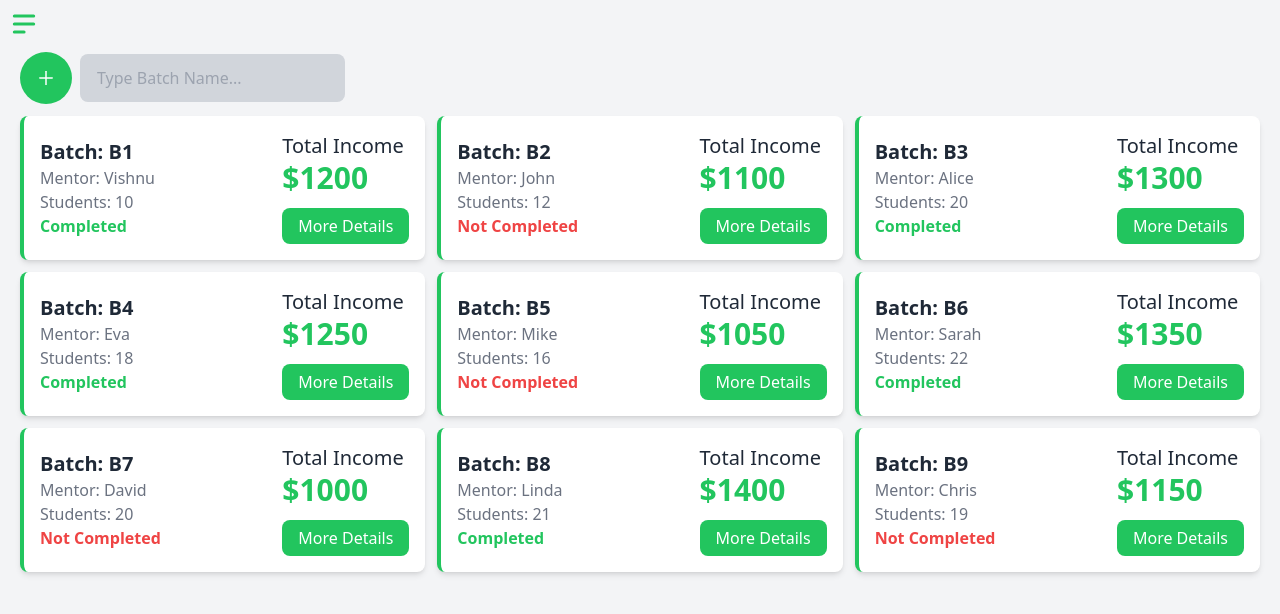
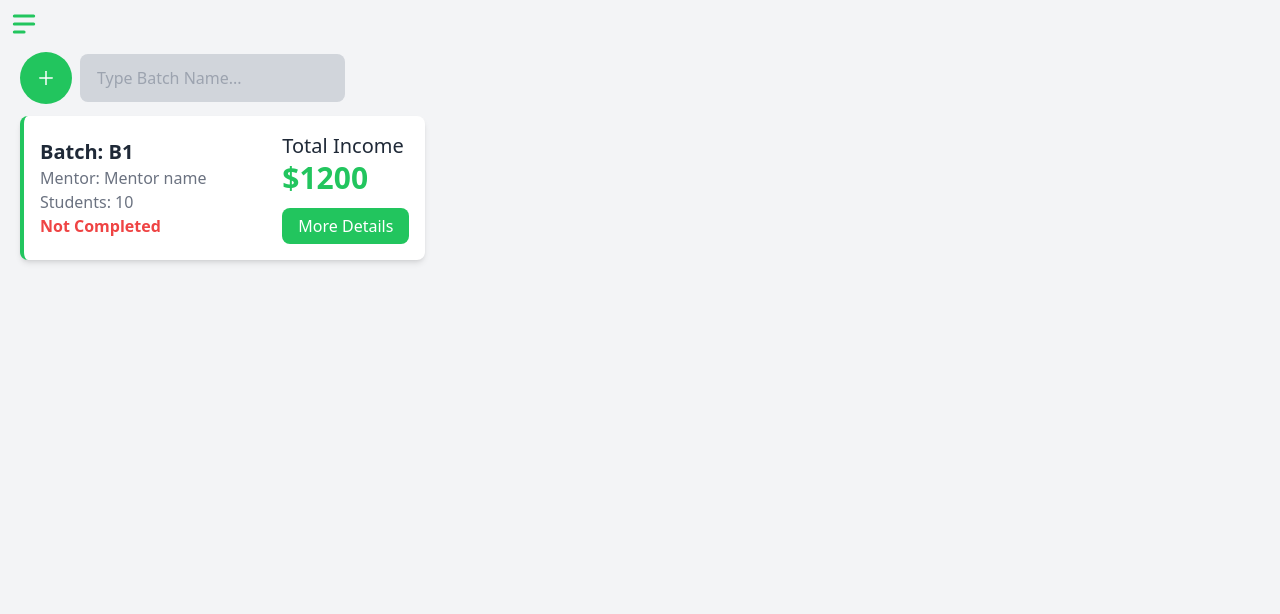
Before and after one commit to adarshswaminath/fetlla, a React (Vite) app: page /batches in a window 1280 px wide. Shown: the top 614 px of the page. Built offline with nearby package versions, Linux system fonts and the light colour scheme.

Commit message:
feat: implement static code for backend

```diff
--- a/src/Components/Batches/Batches.jsx
+++ b/src/Components/Batches/Batches.jsx
@@ -1,10 +1,8 @@
 import React, { useState } from "react";
-import { batchDetils } from "../../constants";
 import { AiOutlinePlus } from "react-icons/ai";
 import { Link ,useNavigate} from "react-router-dom";
 
-const Card = ({ props }) => {
-  const { name, mentor, isCompleted, totalStudents, income } = props;
+const Card = ({ name, mentor, isCompleted, totalStudents, income }) => {
   // pass data from here to details
   const navigate = useNavigate()
   // send the clicked batch name to details
@@ -58,13 +56,13 @@ function Batches() {
         />
       </div>
       <div className="grid gap-3 grid-cols-1 md:grid-cols-2 lg:grid-cols-3">
-        {batchDetils
-          .filter((value) =>
-            value.name.toLowerCase().includes(searchTerm.toLowerCase())
-          )
-          .map((value) => (
-            <Card key={value.name} props={value} />
-          ))}
+            <Card
+              name="B1"
+              mentor="Mentor name"
+              totalStudents={10}
+              isCompleted={false}
+              income={1200}
+            />
       </div>
     </div>
   );
--- a/src/Components/Batches/Details.jsx
+++ b/src/Components/Batches/Details.jsx
@@ -3,8 +3,7 @@ import { useLocation } from "react-router-dom";
 import { batchDetils } from "../../constants";
 
 // @dev display the student detils section
-const StudentDetils = ({ props }) => {
-  const { name, batch, fee, contactNumber } = props;
+const StudentDetils = ({ name, batch, fee, contactNumber }) => {
   return (
     <div className="bg-white rounded-lg shadow-md p-4 mt-4">
       <h1 className="text-xl font-semibold mb-2">{name}</h1>
@@ -18,16 +17,9 @@ const StudentDetils = ({ props }) => {
 };
 
 // @dev section to display about the batch
-const Box = ({ props }) => {
-  const { name, mentor, isCompleted, totalStudents, income, students } = props;
-   // if there is no students
-   if(!Array.isArray(students) || students.length === 0) {
-    return(
-      <div>
-        No Data found
-      </div>
-    )
-  }
+const Box = ({ name, mentor, isCompleted, totalStudents, income}) => {
+
+
   return (
     <div>
       <div className="bg-white rounded-lg shadow-lg p-6 mx-auto my-4 w-72">
@@ -48,26 +40,29 @@ const Box = ({ props }) => {
         Student detils
       </h3>
       <div className="grid gap-2 grid-cols-1 md:grid-cols-2 lg:grid-cols-4">
-        {students.map((student) => (
-          <StudentDetils key={student.contactNumber} props={student} />
-        ))}
+          {/* display the student detils */}
+          <StudentDetils
+            name="Student Name"
+            batch="B1"
+            fee={1000}
+            contactNumber={1234567890}
+           />
       </div>
     </div>
   );
 };
 // @dev main component
 function Details() {
-  const location = useLocation();
-  const name = location.state;
-  console.log("Name of : ",name)
-  const batch = batchDetils.find((value) => value.name === name)
-  console.log("Batch ",batch)
-  if(!batch){
-    return <div>No matching batch found.</div>
-  }
+
   return (
     <div className="p-3">
-      <Box props={batch}/>
+      <Box
+      name="B1"
+      mentor="Mentor Nmae"
+      isCompleted={true}
+      totalStudents={24}
+      income={1222}
+      />
     </div>
   )
 }
```
